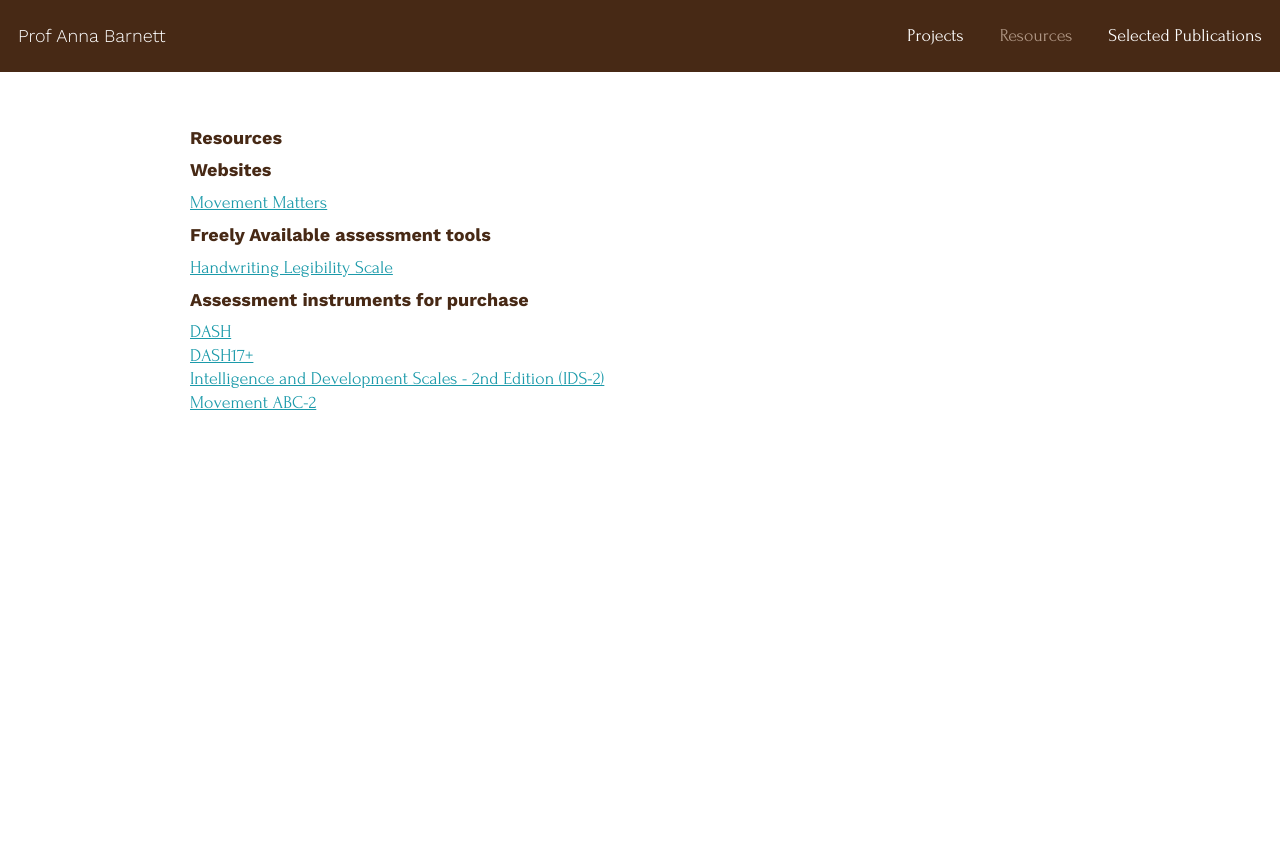
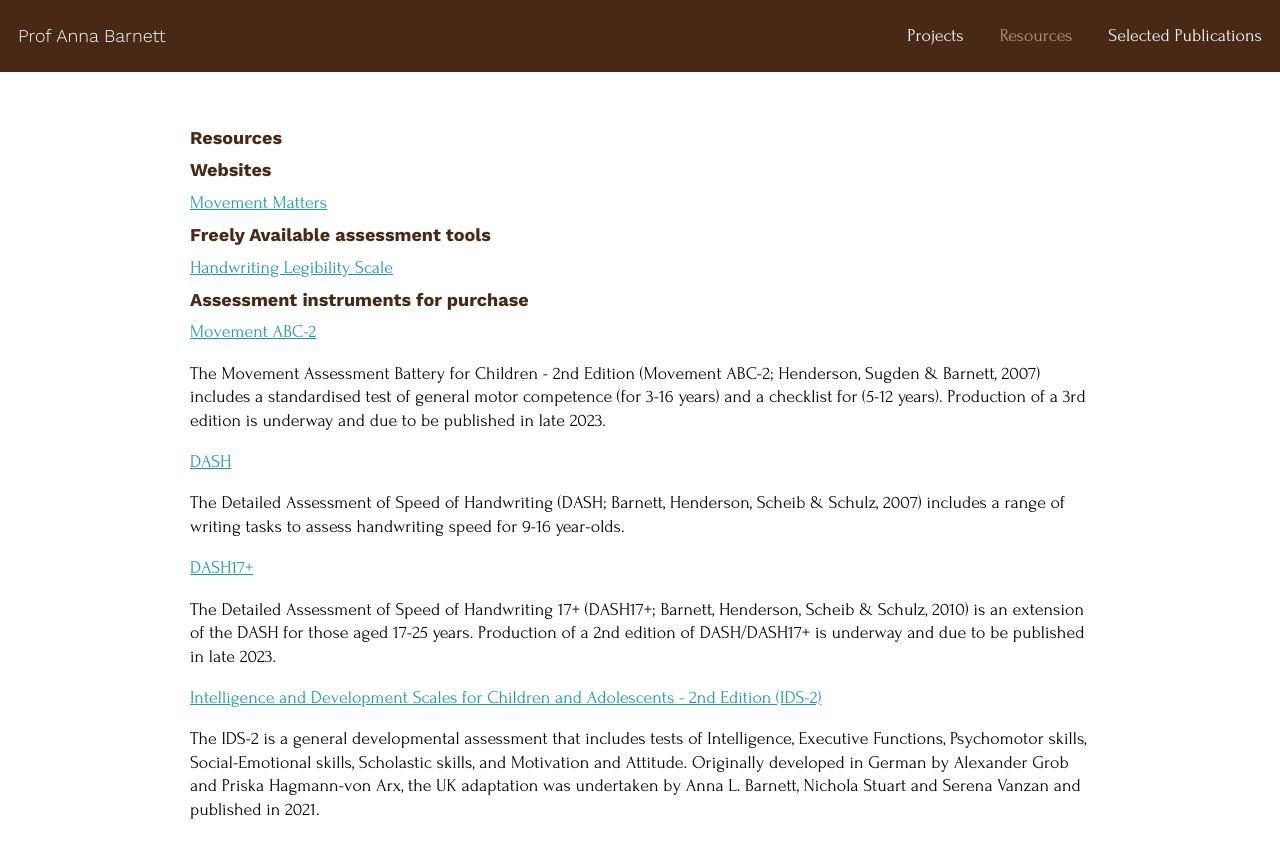
Before and after one commit to ensconced/anna-barnett, a React app: page /resources in a window 1280 px wide. Shown: the top 858 px of the page. Before the commit the page ends 800 px from the top, so only its background shows below. Built offline with nearby package versions, Linux system fonts and the light colour scheme.

Commit message:
amend resources

```diff
--- a/src/Home.tsx
+++ b/src/Home.tsx
@@ -13,8 +13,11 @@ export default function Home() {
           then worked as a Research Fellow on various projects at the
           Hammersmith Hospital, Imperial College London, University College
           London and at the University of Oxford before joining Oxford Brookes
-          University in 2004. I am currently Professor in Psychology and teach
-          on undergraduate and postgraduate Psychology programmes.
+          University in 2004.{" "}
+          <a href="https://www.brookes.ac.uk/profiles/staff/anna-barnett">
+            I am currently Professor in Psychology
+          </a>{" "}
+          and teach on undergraduate and postgraduate Psychology programmes.
         </p>
         <p>
           My general area of research is the development of motor control and
--- a/src/Resources.tsx
+++ b/src/Resources.tsx
@@ -1,5 +1,15 @@
 import React from "react";
 import Section from "./Section";
+
+/*
+
+DASH17+ Please link to this site https://www.pearsonclinical.co.uk/store/ukassessments/en/Store/Professional-Assessments/Motor-Sensory/Detailed-Assessment-of-Speed-of-Handwriting/p/P100009280.html
+The Detailed Assessment of Speed of Handwriting 17+ (DASH17+; Barnett, Henderson, Scheib & Schulz, 2010) is an extension of the DASH for those aged 17-25 years. Production of a 2nd edition of DASH/DASH17+ is underway and due to be published in late 2023.
+Intelligence and Development Scales for Children and Adolescents - 2nd Edition (IDS-2) Please link directly to this site https://www.hogrefe.com/uk/shop/intelligence-and-development-scales-2nd-edition-ids-2.html#1+1
+The IDS-2 is a general developmental assessment that includes tests of Intelligence, Executive Functions, Psychomotor skills, Social-Emotional skills, Scholastic skills, and Motivation and Attitude. Originally developed in German by Alexander Grob and Priska Hagmann-von Arx, the  UK adaptation was undertaken by  Anna L. Barnett, Nichola Stuart and Serena Vanzan and published in 2021.
+
+
+*/
 
 export default function Resources() {
   return (
@@ -27,35 +37,62 @@ export default function Resources() {
       <ul>
         <li>
           <a
+            href="http://www.pearsonclinical.co.uk/Psychology/ChildCognitionNeuropsychologyandLanguage/ChildPerceptionandVisuomotorAbilities/MABC-2/MovementAssessmentBatteryforChildren-SecondEdition(MovementABC-2).aspx"
+            target="_blank"
+          >
+            Movement ABC-2
+          </a>
+          <p>
+            The Movement Assessment Battery for Children - 2nd Edition (Movement
+            ABC-2; Henderson, Sugden & Barnett, 2007) includes a standardised
+            test of general motor competence (for 3-16 years) and a checklist
+            for (5-12 years). Production of a 3rd edition is underway and due to
+            be published in late 2023.
+          </p>
+        </li>
+        <li>
+          <a
             href="http://www.pearsonclinical.co.uk/AlliedHealth/PaediatricAssessments/PerceptualFineMotorDevelopment/DetailedAssessmentofSpeedofHandwriting(DASH)/DetailedAssessmentofSpeedofHandwriting(DASH).aspx"
             target="_blank"
           >
             DASH
           </a>
+          <p>
+            The Detailed Assessment of Speed of Handwriting (DASH; Barnett,
+            Henderson, Scheib & Schulz, 2007) includes a range of writing tasks
+            to assess handwriting speed for 9-16 year-olds.
+          </p>
         </li>
         <li>
           <a
-            href="http://www.pearsonclinical.co.uk/AlliedHealth/PaediatricAssessments/PerceptualFineMotorDevelopment/DetailedAssessmentofSpeedofHandwriting/DetailedAssessmentofSpeedofHandwriting.aspx"
+            href="https://www.pearsonclinical.co.uk/store/ukassessments/en/Store/Professional-Assessments/Motor-Sensory/Detailed-Assessment-of-Speed-of-Handwriting/p/P100009280.html"
             target="_blank"
           >
             DASH17+
           </a>
+          <p>
+            The Detailed Assessment of Speed of Handwriting 17+ (DASH17+;
+            Barnett, Henderson, Scheib & Schulz, 2010) is an extension of the
+            DASH for those aged 17-25 years. Production of a 2nd edition of
+            DASH/DASH17+ is underway and due to be published in late 2023.
+          </p>
         </li>
         <li>
           <a
-            href="https://www.brookes.ac.uk/about-brookes/news/-whole-child--intelligence-and-development-assessment-tool-developed-with-oxford-brookes-experts/"
+            href="https://www.hogrefe.com/uk/shop/intelligence-and-development-scales-2nd-edition-ids-2.html#1+1"
             target="_blank"
           >
-            Intelligence and Development Scales - 2nd Edition (IDS-2)
+            Intelligence and Development Scales for Children and Adolescents -
+            2nd Edition (IDS-2)
           </a>
-        </li>
-        <li>
-          <a
-            href="http://www.pearsonclinical.co.uk/Psychology/ChildCognitionNeuropsychologyandLanguage/ChildPerceptionandVisuomotorAbilities/MABC-2/MovementAssessmentBatteryforChildren-SecondEdition(MovementABC-2).aspx"
-            target="_blank"
-          >
-            Movement ABC-2
-          </a>
+          <p>
+            The IDS-2 is a general developmental assessment that includes tests
+            of Intelligence, Executive Functions, Psychomotor skills,
+            Social-Emotional skills, Scholastic skills, and Motivation and
+            Attitude. Originally developed in German by Alexander Grob and
+            Priska Hagmann-von Arx, the UK adaptation was undertaken by Anna L.
+            Barnett, Nichola Stuart and Serena Vanzan and published in 2021.
+          </p>
         </li>
       </ul>
     </Section>
```
Also changed, not shown: src/todo.md (+2 -16 lines), 1 other file (tests, documents, lock files or other folders).
